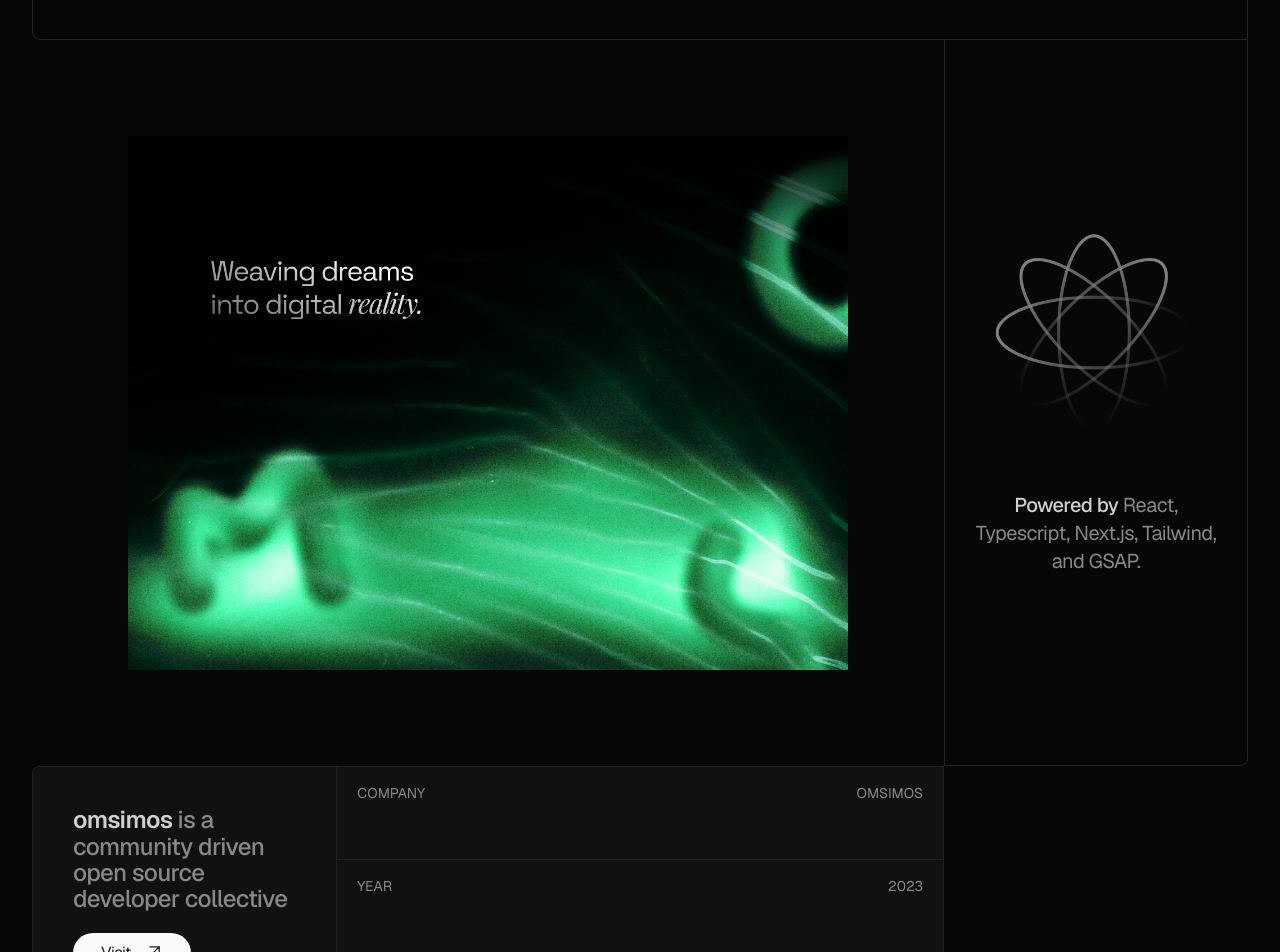
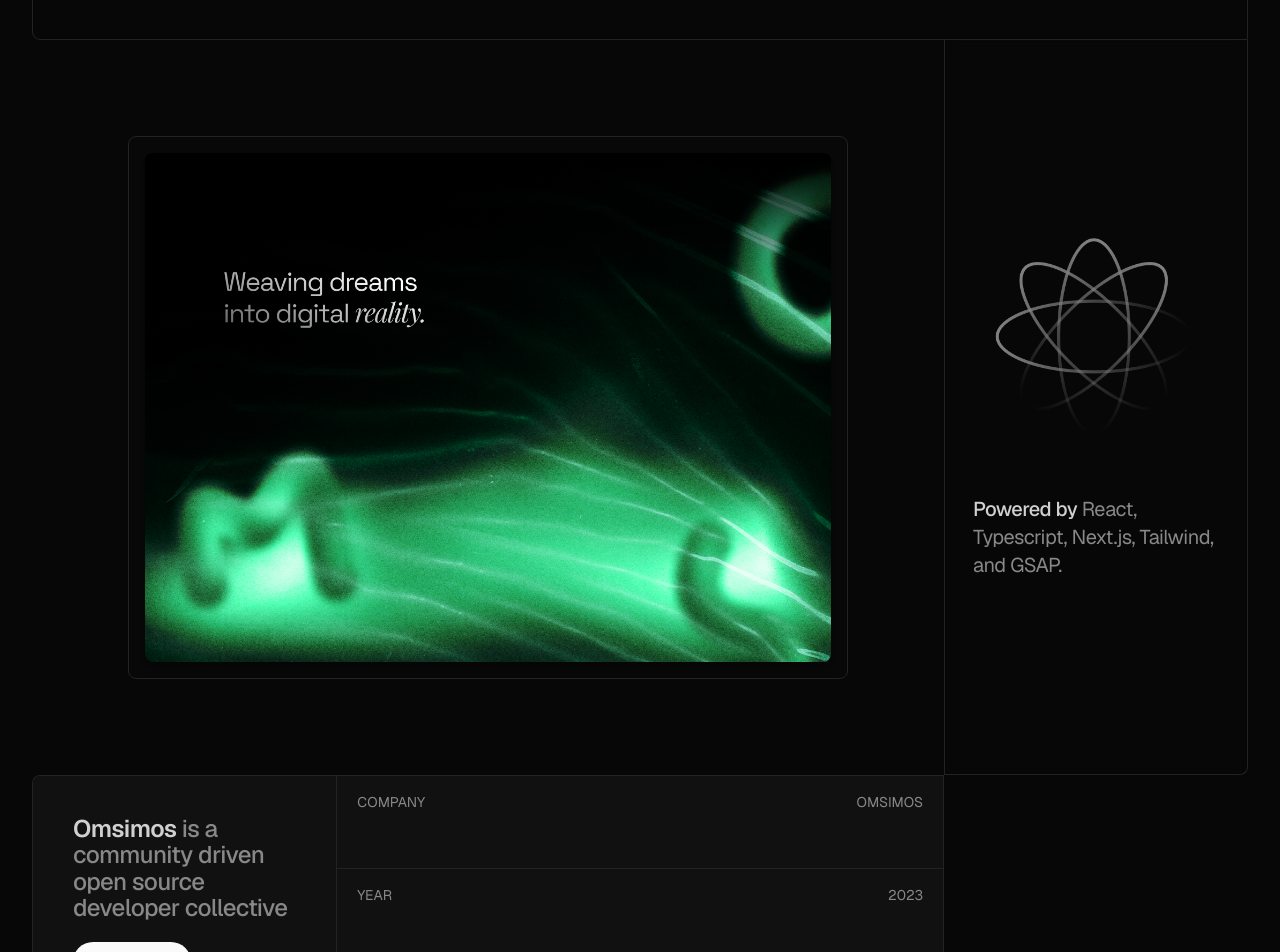
Before and after one commit to hyamero/portfolio, a Next.js app: page / in a window 1280 px wide. Shown: the part 1540-2492 px from the top of the page. Built offline with nearby package versions, Linux system fonts and the light colour scheme.

Commit message:
chore: project showcase ui fixes

```diff
--- a/src/components/sections/project-showcase.tsx
+++ b/src/components/sections/project-showcase.tsx
@@ -9,20 +9,25 @@ export default function ProjectShowcase({ ...props }: Project) {
   const { Subtitle, image, description, company, year, role, techs } = props;
 
   return (
-    <section className="border-b-none pointer-events-none  relative z-10 pb-14 lg:border-y lg:pb-0">
+    <section
+      id={company}
+      className="border-b-none pointer-events-none  relative z-10 pb-14 lg:border-y lg:pb-0"
+    >
       <div className="container grid min-h-screen grid-cols-4 items-center pt-40 lg:gap-y-0">
         <div className="col-span-4 col-start-1 row-start-1 h-full w-full rounded-lg py-10 backdrop-blur-sm sm:px-10 lg:border lg:py-24 xl:rounded-br-none">
           <Subtitle />
         </div>
 
         <div className="col-span-4 col-start-1 row-start-2 my-20 sm:my-0 sm:p-16 lg:col-span-3 lg:p-24">
-          <Image
-            alt="OMSIMOS Thumbnail"
-            src={image}
-            className="w-full"
-            placeholder="blur"
-            priority
-          />
+          <div className="rounded-lg border bg-[#111] bg-opacity-20 p-4 backdrop-blur-sm">
+            <Image
+              alt={`${company} Showcase`}
+              src={image}
+              className="w-full rounded-lg shadow-md"
+              placeholder="blur"
+              priority
+            />
+          </div>
         </div>
 
         <div className="col-span-4 row-start-4 flex flex-col items-center justify-center gap-14 rounded-b-lg border-x border-b px-7 py-10 backdrop-blur-sm sm:flex-row md:rounded-none lg:col-start-4 lg:row-start-2 lg:h-full lg:flex-col lg:border-t-0 xl:rounded-br-lg">
@@ -34,7 +39,7 @@ export default function ProjectShowcase({ ...props }: Project) {
             width={200}
           />
 
-          <p className="pointer-events-auto text-center text-lg tracking-tight text-muted-foreground sm:text-xl xl:text-xl 2xl:text-left 2xl:text-2xl">
+          <p className="pointer-events-auto text-center text-lg tracking-tight text-muted-foreground sm:text-xl xl:text-left xl:text-xl 2xl:text-2xl">
             <span className="font-medium text-foreground">Powered by </span>
             {techs}
           </p>
@@ -44,7 +49,9 @@ export default function ProjectShowcase({ ...props }: Project) {
           <div className="col-span-4 h-full bg-[#111] md:col-span-2 lg:col-span-1">
             <div className="pointer-events-auto flex h-full flex-col items-start gap-5 px-7 py-10 sm:px-10">
               <p className="text-lg font-medium tracking-tight text-muted-foreground sm:text-xl lg:text-2xl lg:leading-[1.1]">
-                <span className="font-semibold text-foreground">{company}</span>{" "}
+                <span className="font-semibold capitalize text-foreground">
+                  {company}
+                </span>{" "}
                 {description}
               </p>
               <Button className="flex gap-3 rounded-full px-7">
@@ -59,7 +66,7 @@ export default function ProjectShowcase({ ...props }: Project) {
             <ul className="pointer-events-auto flex h-full flex-col justify-between border-l text-sm text-muted-foreground md:[&>li:last-child]:border-b-0 [&>li>span]:uppercase [&>li]:flex [&>li]:h-full [&>li]:justify-between [&>li]:border-b [&>li]:px-5 [&>li]:pb-14 [&>li]:pt-4">
               <li>
                 <span>Company</span>
-                <span>{company}</span>
+                <span className="capitalize">{company}</span>
               </li>
               <li>
                 <span>Year</span>
```
